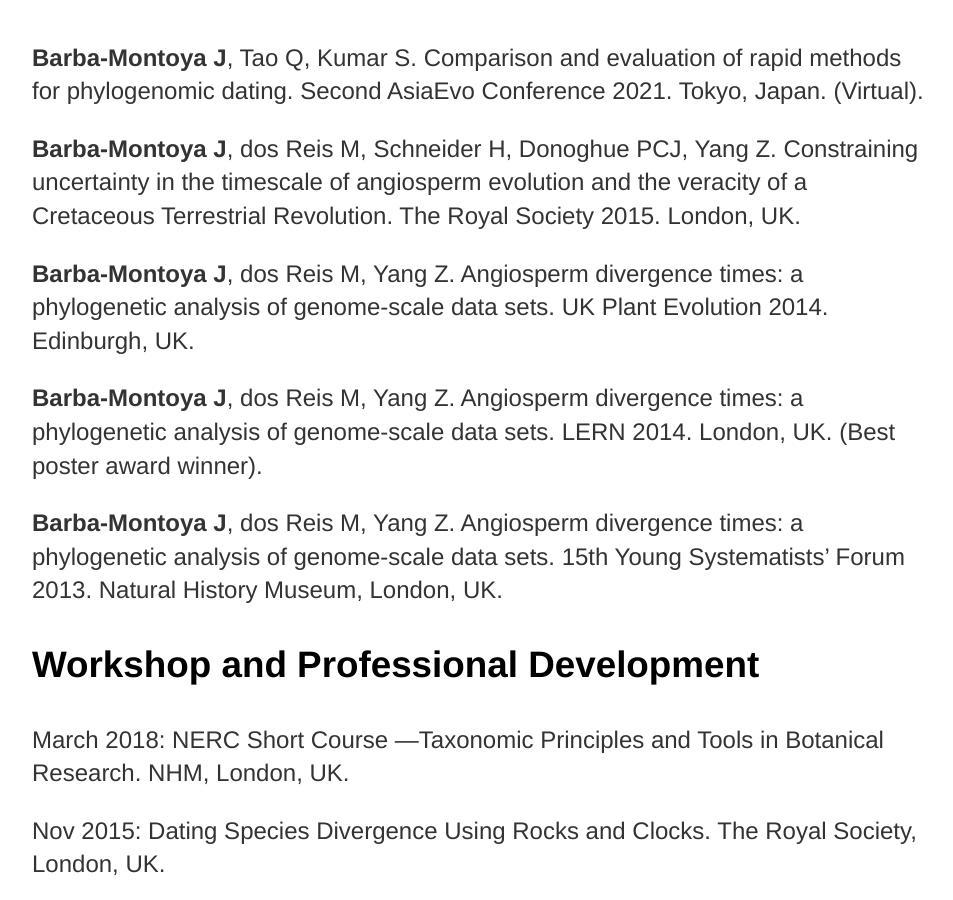
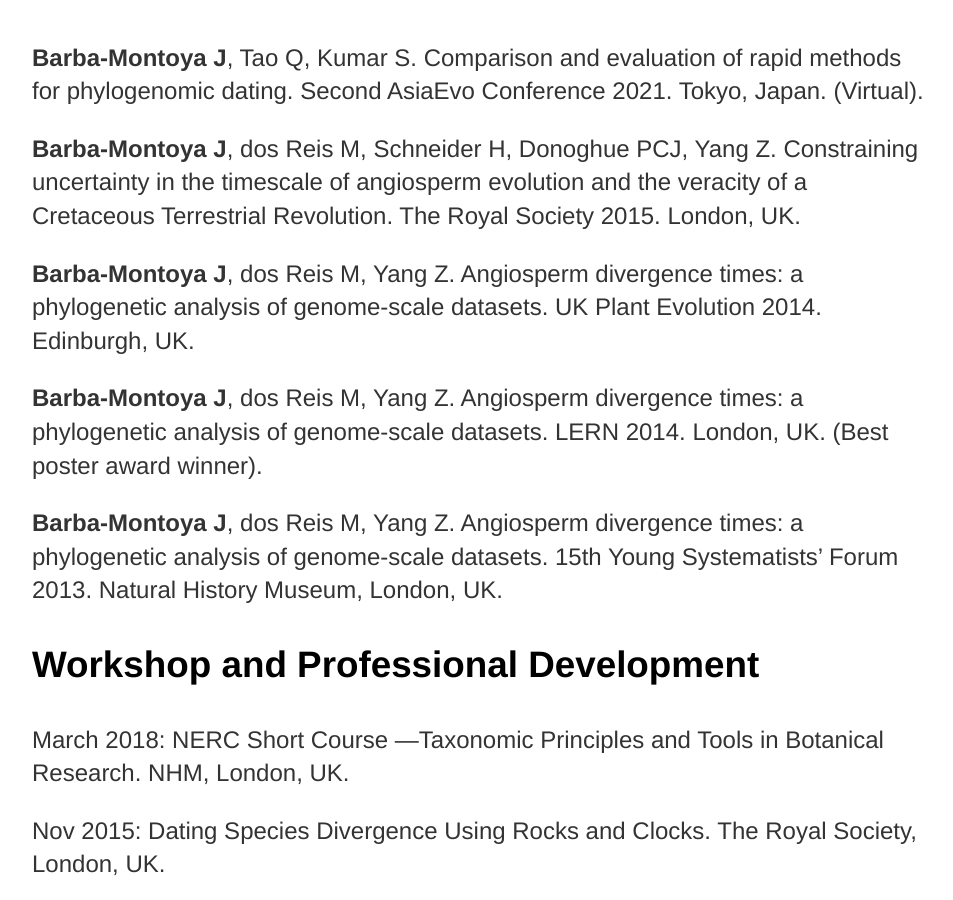
Before and after one commit to josebarbamontoya/josebarbamontoya.github.io, a Jekyll site: the page built from about/index.html, in a window 1280 px wide and 900 px high, scrolled down 4583 px. Shown: the whole window, without its empty margins (160-1113 px from the left). Built offline with Jekyll 4.4.1, drawn with Linux system fonts in a browser that asks for light colours.

Commit message:
Update index.html

```diff
--- a/about/index.html
+++ b/about/index.html
@@ -54,9 +54,9 @@ title: Jose Barba-Montoya
 	<h3>Poster Presentations</h3>
 		<p><b>Barba-Montoya J</b>, Tao Q, Kumar S. Comparison and evaluation of rapid methods for phylogenomic dating. Second AsiaEvo Conference 2021. Tokyo, Japan. (Virtual).
 		<p><b>Barba-Montoya J</b>, dos Reis M, Schneider H, Donoghue PCJ, Yang Z. Constraining uncertainty in the timescale of angiosperm evolution and the veracity of a Cretaceous Terrestrial Revolution. The Royal Society 2015. London, UK.
-		<p><b>Barba-Montoya J</b>, dos Reis M, Yang Z. Angiosperm divergence times: a phylogenetic analysis of genome-scale data sets. UK Plant Evolution 2014. Edinburgh, UK.
-		<p><b>Barba-Montoya J</b>, dos Reis M, Yang Z. Angiosperm divergence times: a phylogenetic analysis of genome-scale data sets. LERN 2014. London, UK. (Best poster award winner).
-		<p><b>Barba-Montoya J</b>, dos Reis M, Yang Z. Angiosperm divergence times: a phylogenetic analysis of genome-scale data sets. 15th Young Systematists’ Forum 2013. Natural History Museum, London, UK.
+		<p><b>Barba-Montoya J</b>, dos Reis M, Yang Z. Angiosperm divergence times: a phylogenetic analysis of genome-scale datasets. UK Plant Evolution 2014. Edinburgh, UK.
+		<p><b>Barba-Montoya J</b>, dos Reis M, Yang Z. Angiosperm divergence times: a phylogenetic analysis of genome-scale datasets. LERN 2014. London, UK. (Best poster award winner).
+		<p><b>Barba-Montoya J</b>, dos Reis M, Yang Z. Angiosperm divergence times: a phylogenetic analysis of genome-scale datasets. 15th Young Systematists’ Forum 2013. Natural History Museum, London, UK.
 
 	<h3>Workshop and Professional  Development</h3>
 		<p>March 2018: NERC Short Course —Taxonomic Principles and Tools in Botanical Research. NHM, London, UK.
```
